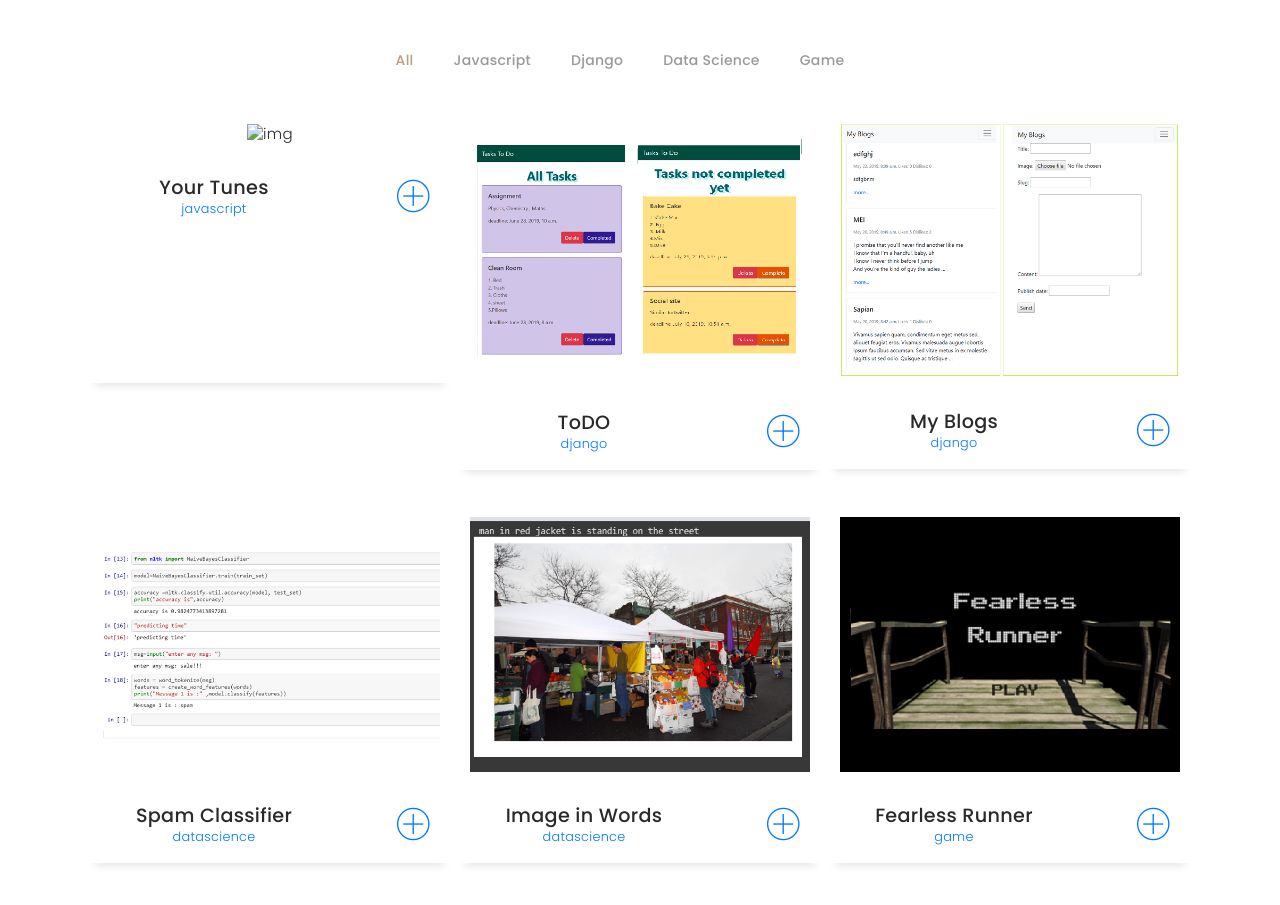
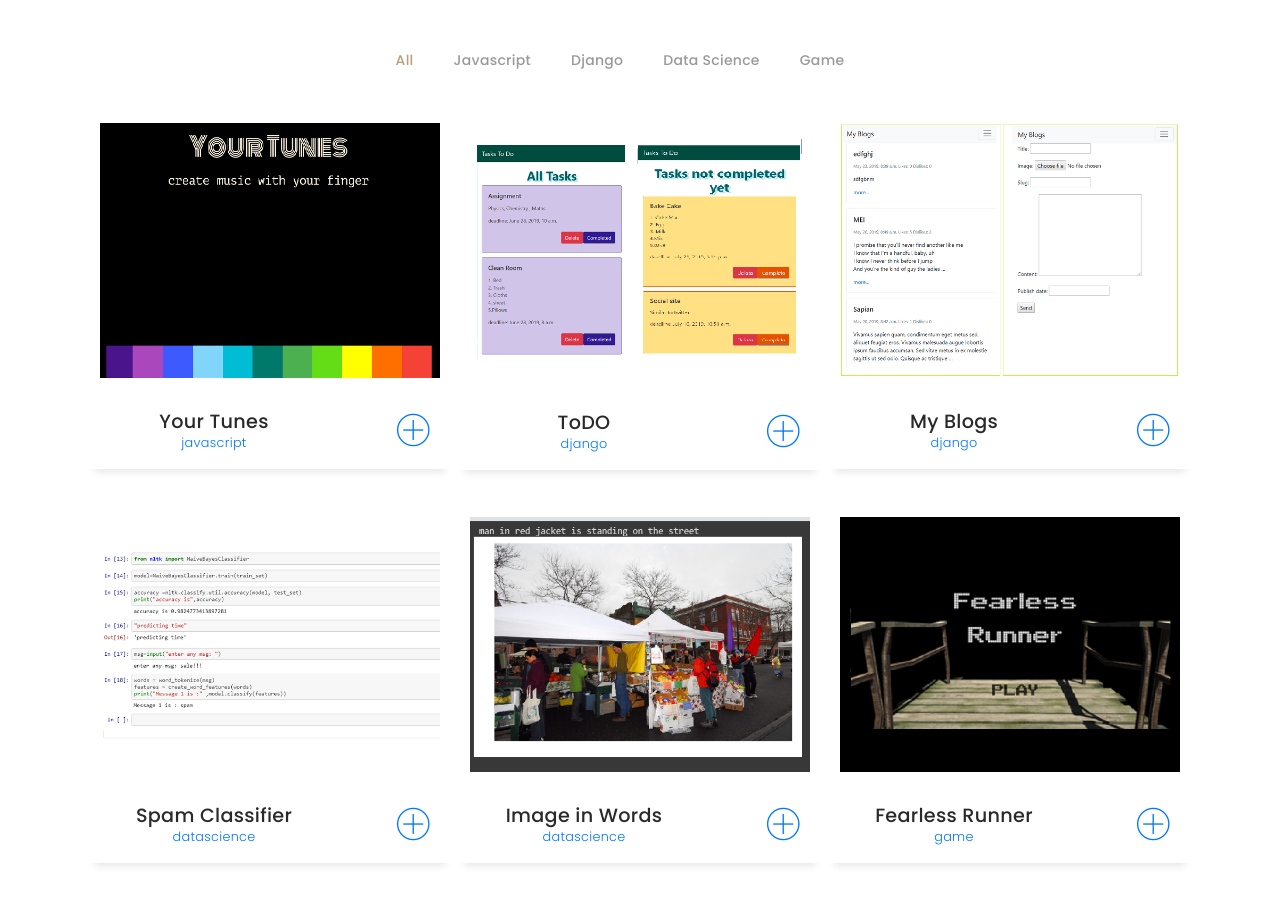
Before and after one commit to NupurMunda/NupurMunda.github.io, a plain HTML site: page index.html in a window 1280 px wide. Shown: the part 2200-3105 px from the top of the page. Drawn offline with Linux system fonts and the light colour scheme; files whose address does not match are found by name; a web font is replaced by a local one.

Commit message:
Update index.html

```diff
--- a/index.html
+++ b/index.html
@@ -123,71 +123,6 @@
     </div>
     </div>
   </div>
-<!--
-
-  <div id="journal" class="paddsection">
-    <div class="container">
-    	<div class="section-title text-center">
-        <h6>my Skills</h6>
-      </div>
-      <div class="row">
-        <div class="col-md-6">
-            <div class="skill-mf">
-
-                  <div class="skill">HTML</div>
-                  <div class="progress">
-                    <div class="progress-bar" role="progressbar" style="width: 85%;" aria-valuenow="85" aria-valuemin="0"
-                      aria-valuemax="100"> </div><span class=" float-right">85%</span>
-                  </div>
-                  <div class="skill">CSS</div>
-                  <div class="progress">
-                    <div class="progress-bar" role="progressbar" style="width: 75%;" aria-valuenow="75" aria-valuemin="0"
-                      aria-valuemax="100"> </div><span class=" float-right">75%</span>
-                  </div>
-                  <div class="skill">JAVASCRIPTL</div>
-                  <div class="progress">
-                    <div class="progress-bar" role="progressbar" style="width: 50%;" aria-valuenow="50" aria-valuemin="0"
-                      aria-valuemax="100"> </div><span class=" float-right">50%</span>
-                  </div>
-                  <div class="skill">BOOTSTRAP</div>
-                  <div class="progress">
-                    <div class="progress-bar" role="progressbar" style="width: 60%;" aria-valuenow="60" aria-valuemin="0"
-                      aria-valuemax="100"> </div><span class=" float-right">60%</span>
-                  </div>
-              </div>
-          </div>
-
-
-                <div class="col-md-6">
-        <div class="skill-mf">
-
-                <div class="skill">PYTHON</div>
-                  <div class="progress">
-                    <div class="progress-bar" role="progressbar" style="width: 85%;" aria-valuenow="85" aria-valuemin="0"
-                      aria-valuemax="100"> </div><span class=" float-right">85%</span>
-                  </div>
-                  <div class="skill">C/C++</div>
-                  <div class="progress">
-                    <div class="progress-bar" role="progressbar" style="width: 75%;" aria-valuenow="75" aria-valuemin="0"
-                      aria-valuemax="100"> </div><span class=" float-right">75%</span>
-                  </div>
-                  <div class="skill">DJANGO</div>
-                  <div class="progress">
-                    <div class="progress-bar" role="progressbar" style="width: 50%;" aria-valuenow="50" aria-valuemin="0"
-                      aria-valuemax="100"> </div><span class=" float-right">50%</span>
-                  </div>
-                  <div class="skill">KERAS</div>
-                  <div class="progress">
-                    <div class="progress-bar" role="progressbar" style="width: 60%;" aria-valuenow="60" aria-valuemin="0"
-                      aria-valuemax="100"> </div><span class=" float-right">60%</span>
-                  </div>
-              </div>
-          </div>
-      </div>
-    </div>
-</div>
--->
-  <!-- end section about us -->
 
 
   <!-- start section services -->
@@ -262,9 +197,9 @@
           <div class="portfolio-container">
 
             <div class="col-lg-4 col-md-6 portfolio-thumbnail all javascript work-box">
-              <a class="popup-img" href="images/project/tunes.png">
+              <a class="popup-img" href="images/project/music.png">
               	<div class="work-img">
-                	<img src="images/project/tunes.png" alt="img">
+                	<img src="images/project/music.png" alt="img">
                 </div>
                 <div class="work-content">
                 <div class="row">
```
